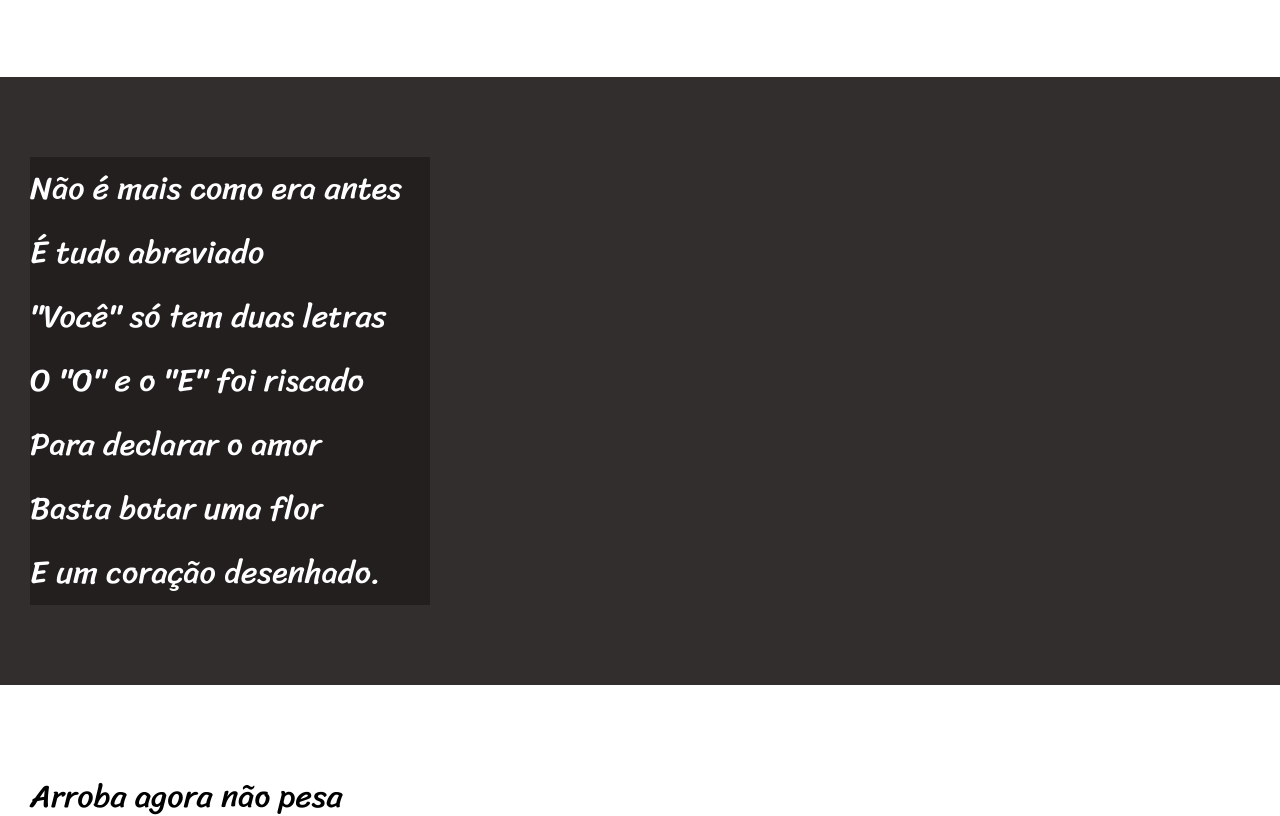
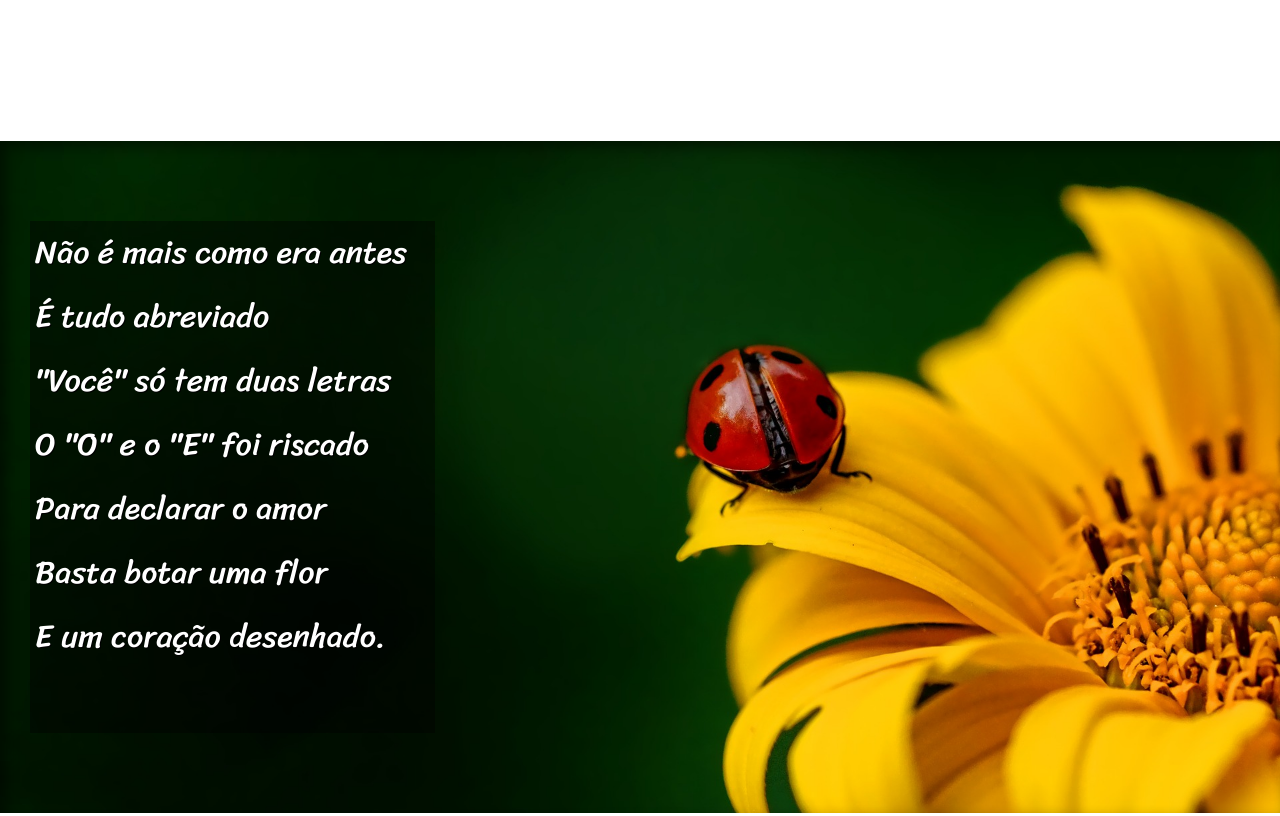
Before and after one commit to LGustavoDev/html-css, a plain HTML site: page exercícios/desafio012/index.html in a window 1280 px wide. Shown: the part 720-1536 px from the top of the page. Drawn offline with Linux system fonts and the light colour scheme.

Commit message:
desafio finalizado

```diff
--- a/exercícios/desafio012/estilo/style.css
+++ b/exercícios/desafio012/estilo/style.css
@@ -57,6 +57,10 @@ section {
     font-size: 2em;
 }
 
+section > p {
+    padding-bottom: 2em;
+}
+
 section.normal {
     background-color: white;
     color: black;
@@ -65,11 +69,29 @@ section.normal {
 section.imagem {
     background-color: rgb(51, 46, 46);
     color: white;
+    box-shadow: inset 6px 6px 13px rgba(0, 0, 0, 0.473);
+    background-attachment: fixed;
 }
 
 section.imagem > p {
     width: 400px;
-    background-color: rgba(0, 0, 0, 0.322);
+    background-color: rgba(0, 0, 0, 0.418);
+    text-shadow: 1px 1px 0px black;
+    padding-left: 5px;
+
+}
+
+section#img01 {
+    background-image: url(../imagens/background001.jpg);
+    background-position: right center;
+    background-size: cover;
+
+}
+
+section#img02 {
+    background-image: url(../imagens/background002.jpg);
+    background-size: cover;
+
 }
 
 footer {
--- a/exercícios/desafio012/index.html
+++ b/exercícios/desafio012/index.html
@@ -26,7 +26,7 @@
         </section>
 
 
-        <section class="imagem">
+        <section class="imagem" id="img01">
             <p>
                 Não é mais como era antes <br>
                 É tudo abreviado <br>
@@ -64,7 +64,7 @@
         </section>
 
 
-        <section class="imagem">
+        <section class="imagem" id="img02">
             <p>
                 Tenho saudade das cartas <br>
                 Escritas com a própria mão <br>
```
